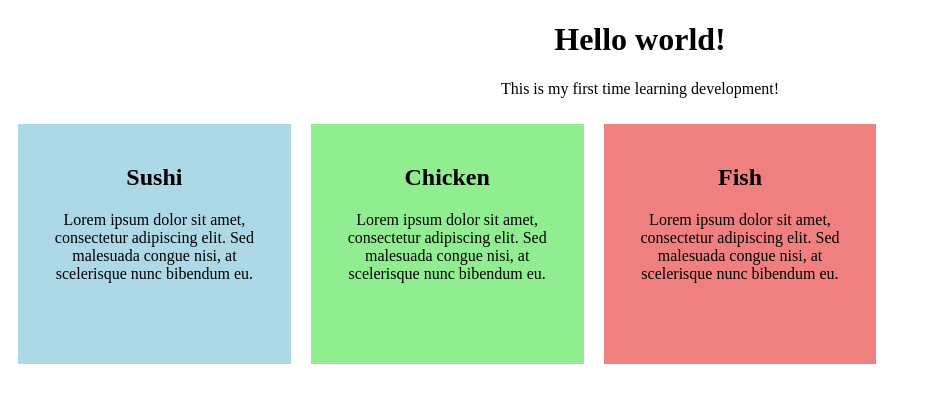
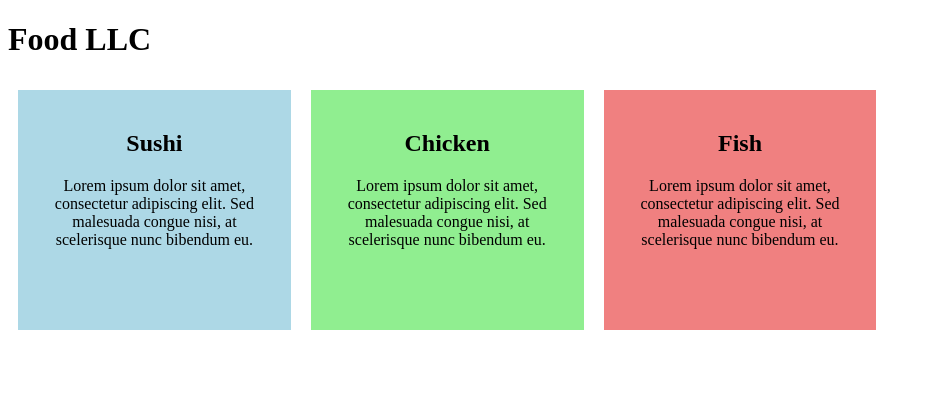
Before and after one commit to aksaks5/version-1, a plain HTML site: page index.html in a window 1280 px wide. Shown: the whole page, without its empty margins (0-931 px from the left). Drawn offline with Linux system fonts and the light colour scheme.

Commit message:
Update index.html

```diff
--- a/index.html
+++ b/index.html
@@ -5,8 +5,8 @@
     <title>Portfolio version 1</title>
   </head>
   <body>
-    <h1><center>Hello world!</center></h1>
-    <p><center>This is my first time learning development!</center></p>
+    <h1><left>Food LLC</left></h1>
+
   </body>
     <style>
       /* Add some styling for responsiveness */
```
